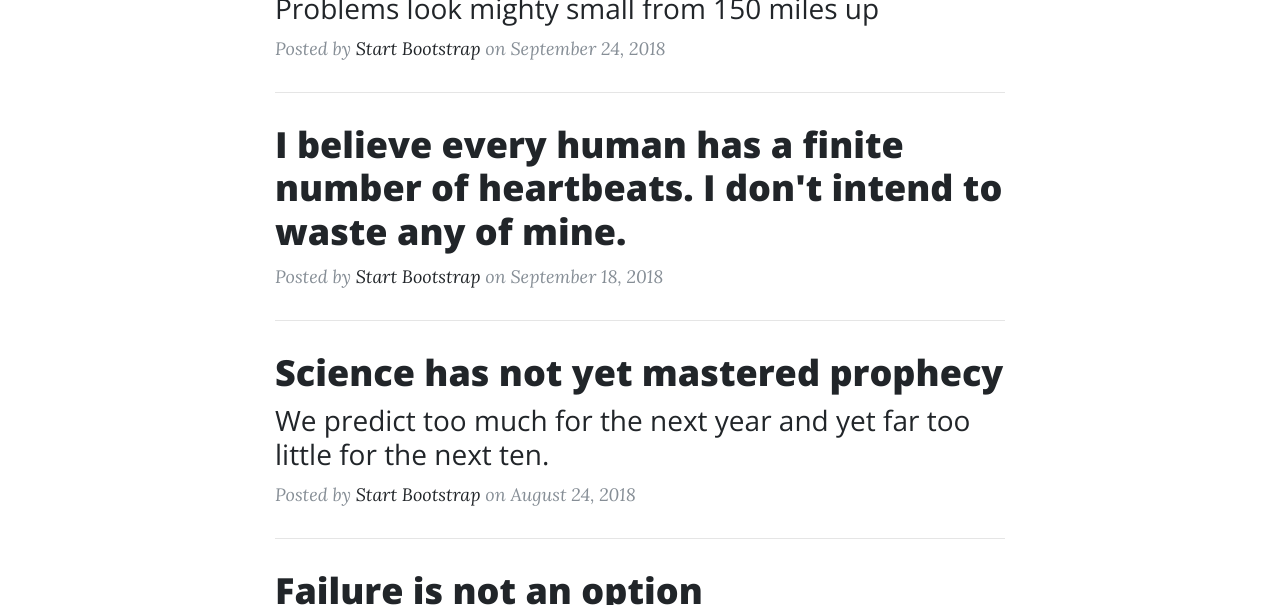
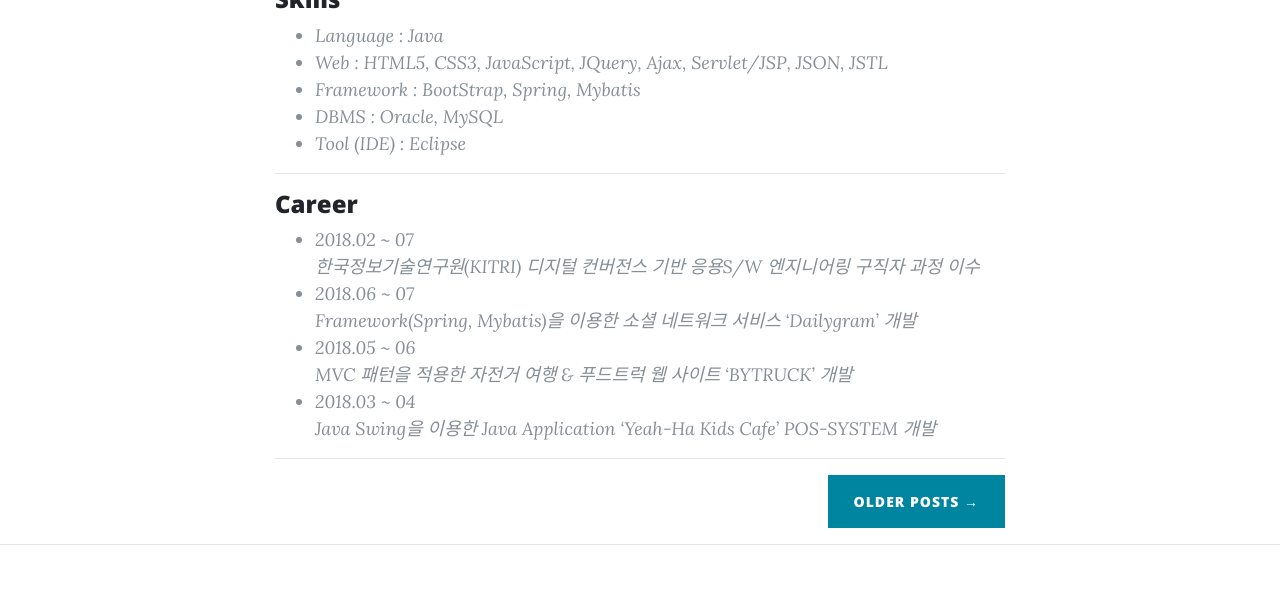
Before and after one commit to eunziny/eunziny.github.io, a website: page index.html in a window 1280 px wide. Shown: the part 674-1279 px from the top of the page. Drawn offline with nearby package versions, Linux system fonts and the light colour scheme.

Commit message:
About Me edit

```diff
--- a/index.html
+++ b/index.html
@@ -8,7 +8,7 @@
     <meta name="description" content="">
     <meta name="author" content="">
 
-    <title>Clean Blog - Start Bootstrap Theme</title>
+    <title>EunJin's Introduction</title>
 
     <!-- Bootstrap core CSS -->
     <link href="vendor/bootstrap/css/bootstrap.min.css" rel="stylesheet">
@@ -28,7 +28,7 @@
     <!-- Navigation -->
     <nav class="navbar navbar-expand-lg navbar-light fixed-top" id="mainNav">
       <div class="container">
-        <a class="navbar-brand" href="index.html">Start Bootstrap</a>
+        <a class="navbar-brand" href="index.html">Introduction</a>
         <button class="navbar-toggler navbar-toggler-right" type="button" data-toggle="collapse" data-target="#navbarResponsive" aria-controls="navbarResponsive" aria-expanded="false" aria-label="Toggle navigation">
           Menu
           <i class="fa fa-bars"></i>
@@ -38,7 +38,7 @@
             <li class="nav-item">
               <a class="nav-link" href="index.html">Home</a>
             </li>
-            <li class="nav-item">
+            <!-- <li class="nav-item">
               <a class="nav-link" href="about.html">About</a>
             </li>
             <li class="nav-item">
@@ -46,7 +46,7 @@
             </li>
             <li class="nav-item">
               <a class="nav-link" href="contact.html">Contact</a>
-            </li>
+            </li> -->
           </ul>
         </div>
       </div>
@@ -72,20 +72,38 @@
       <div class="row">
         <div class="col-lg-8 col-md-10 mx-auto">
           <div class="post-preview">
-            <a href="post.html">
+            <!-- <a href="post.html"> -->
               <h2 class="post-title">
                 ABOUT ME
               </h2>
-              <h3 class="post-subtitle">
-                Problems look mighty small from 150 miles up
-              </h3>
-            </a>
-            <p class="post-meta">Posted by
-              <a href="#">Start Bootstrap</a>
-              on September 24, 2018</p>
+              <br>
+              <h4 class="post-subtitle">
+                Skills
+              </h4>
+              <ul class="post-meta">
+              <li>Language : Java</li>
+              <li>Web : HTML5, CSS3, JavaScript, JQuery, Ajax, Servlet/JSP, JSON, JSTL</li>
+              <li>Framework : BootStrap, Spring, Mybatis</li>
+              <li>DBMS : Oracle, MySQL</li>
+              <li>Tool (IDE) : Eclipse</li>
+              </ul>
+              <hr>
+              <h4 class="post-subtitle">
+                Career
+              </h4>
+              <ul class="post-meta">
+              <li>2018.02 ~ 07<br>
+              한국정보기술연구원(KITRI) 디지털 컨버전스 기반 응용S/W 엔지니어링 구직자 과정 이수</li>
+              <li>2018.06 ~ 07<br>
+              Framework(Spring, Mybatis)을 이용한 소셜 네트워크 서비스 ‘Dailygram’ 개발</li>
+              <li>2018.05 ~ 06<br>
+              MVC 패턴을 적용한 자전거 여행 & 푸드트럭 웹 사이트 ‘BYTRUCK’ 개발</li>
+              <li>2018.03 ~ 04<br>
+              Java Swing을 이용한 Java Application ‘Yeah-Ha Kids Cafe’ POS-SYSTEM 개발</li>
+              </ul>
           </div>
           <hr>
-          <div class="post-preview">
+          <!-- <div class="post-preview">
             <a href="post.html">
               <h2 class="post-title">
                 I believe every human has a finite number of heartbeats. I don't intend to waste any of mine.
@@ -123,7 +141,7 @@
               <a href="#">Start Bootstrap</a>
               on July 8, 2018</p>
           </div>
-          <hr>
+          <hr> -->
           <!-- Pager -->
           <div class="clearfix">
             <a class="btn btn-primary float-right" href="#">Older Posts &rarr;</a>
```
